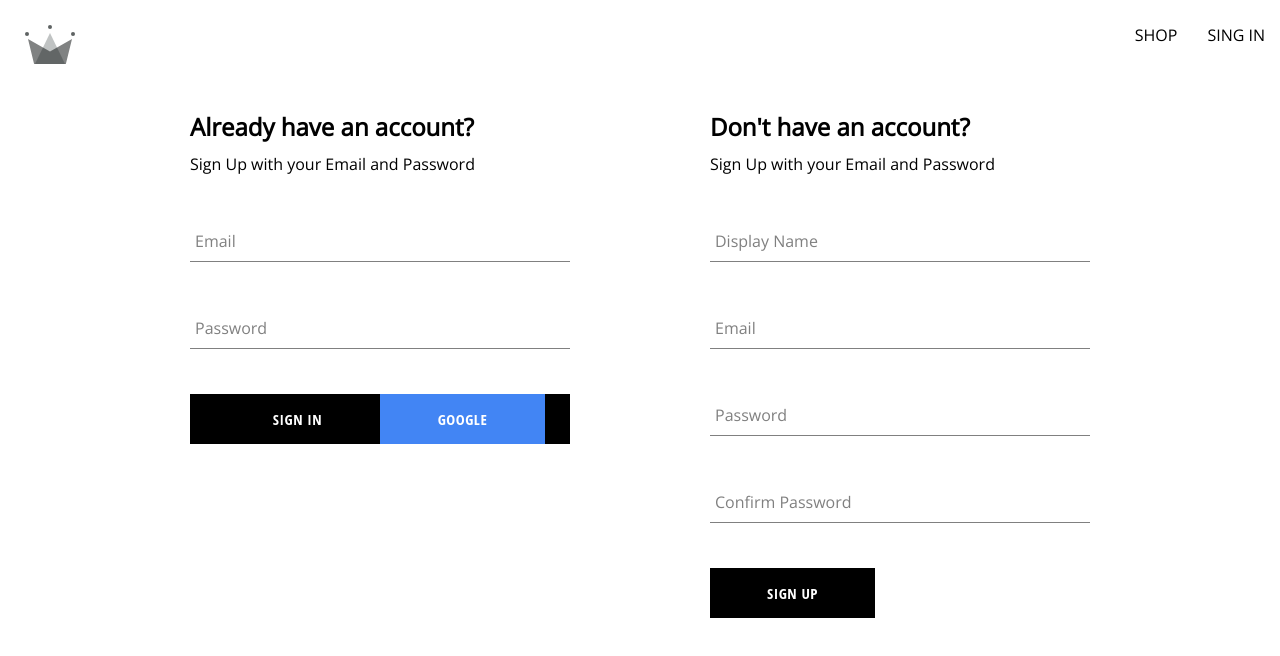
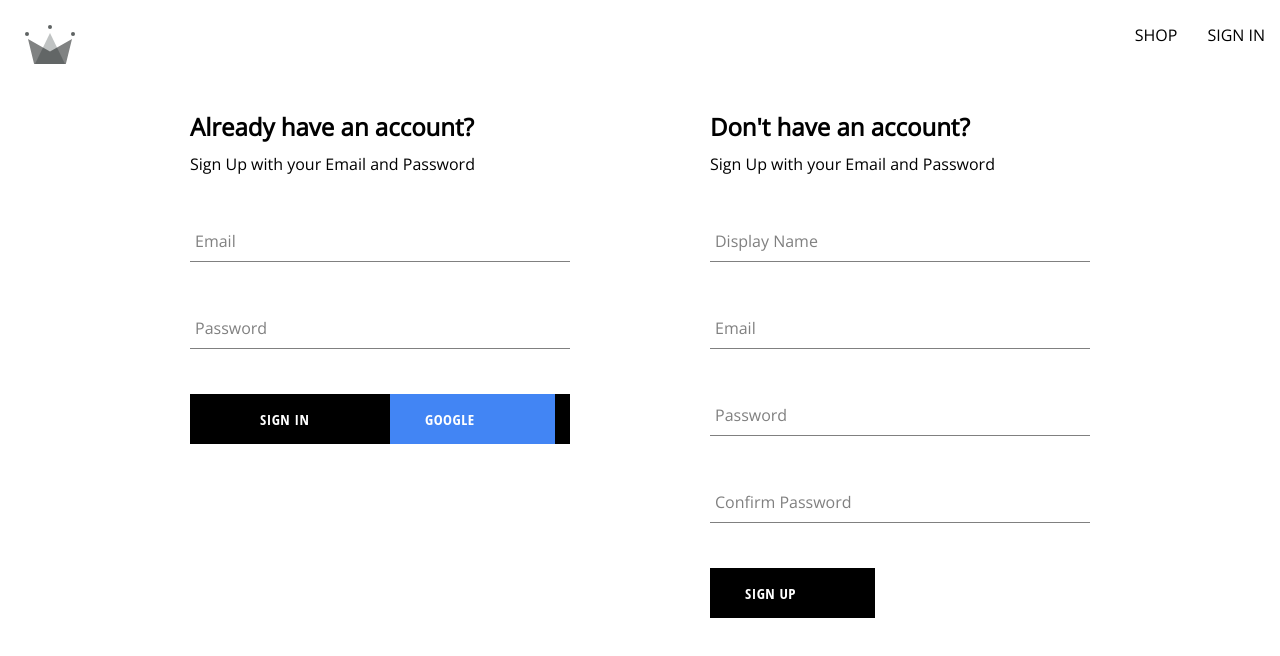
Before and after one commit to Aram-Eli/crwn-clothing, a React (Create React App) app: page /auth in a window 1280 px wide. Shown: the top 656 px of the page. Built offline with nearby package versions, Linux system fonts and the light colour scheme; no server answers; a web font is replaced by a local one.

Commit message:
Sorting out the state Managment and observer pattern within React

```diff
--- a/src/components/sign-in-form/sign-in-form.component.jsx
+++ b/src/components/sign-in-form/sign-in-form.component.jsx
@@ -4,6 +4,7 @@ import {useState} from "react";
 
 import FormInput from '../form-input/form-input.component';
 import Button from '../button/button.component';
+
 
 import {signInWithGooglePopup,
         createUserDocumentFromAuth,
@@ -21,15 +22,12 @@ const SignInForm = () => {
     const [formFields, setFormFields] = useState(defaultFormFields);
     const {email, password} = formFields;
 
-    console.log(formFields);
-
     const resetFormFields = () => {
       setFormFields(defaultFormFields);
     }
 
     const signInWithGoogle = async () => {
-      const { user } = await signInWithGooglePopup();
-      await createUserDocumentFromAuth(user);
+      await signInWithGooglePopup();
    };
 
 
@@ -37,8 +35,7 @@ const SignInForm = () => {
       event.preventDefault();
 
       try {
-        const response = await signInAuthUserWithEmailAndPassword(email, password);
-        console.log(response)
+        const {user} = await signInAuthUserWithEmailAndPassword(email, password);
         resetFormFields();
       } catch (error) {
         switch(error.code) {
@@ -46,7 +43,7 @@ const SignInForm = () => {
             alert('incorrect password for email');
             break;
            case 'auth/user-not-found':
-            alert('no user associcated with this email');
+            alert('No user associcated with this email');
             break;
           default:
             console.log(error)
@@ -86,7 +83,7 @@ const SignInForm = () => {
 
           <div className='button-container'>
             <Button type="submit">Sign In</Button>
-            <Button type='button' buttontype='google' onClick={signInWithGoogle}>Google SignIn</Button>
+            <Button type='button' buttontype='google' onClick={signInWithGoogle}>Google</Button>
           </div>
         </form>
       </div>
--- a/src/components/sign-in-form/sign-in-form.styles.scss
+++ b/src/components/sign-in-form/sign-in-form.styles.scss
@@ -10,7 +10,7 @@
     }
 
     .button-container {
-    // display: flex;
-    // justify-content: space-between;
+    display: flex;
+    justify-content: space-between;
     }
 }
--- /dev/null
+++ b/src/contexts/user.context.jsx
@@ -0,0 +1,29 @@
+
+
+import { createContext, useState, useEffect } from 'react';
+
+import {onAuthStateChangedListener, createUserDocumentFromAuth} from '../utils/firebase/firebase.utils';
+
+// as the actual value I want to access
+export const UserContext = createContext({
+  setCurrentUser: () => null,
+  currentUser: null,
+});
+
+export const UserProvider = ({children}) => {
+  const [currentUser, setCurrentUser] = useState(null);
+  const value = {currentUser, setCurrentUser};
+
+  useEffect(() => {
+     const unsubscribe = onAuthStateChangedListener((user) => {
+        if (user) {
+            createUserDocumentFromAuth(user);
+        }
+        setCurrentUser(user);
+     });
+
+     return unsubscribe;
+  }, []);
+
+  return <UserContext.Provider value={value}>{children}</UserContext.Provider>
+};
--- a/src/index.js
+++ b/src/index.js
@@ -2,16 +2,20 @@ import React from 'react';
 import ReactDOM from 'react-dom/client';
 import { BrowserRouter } from "react-router-dom";
 
+import App from './App';
+import { UserProvider } from './contexts/user.context';
+import reportWebVitals from 'react';
+
 import './index.scss';
-import App from './App';
-import reportWebVitals from './reportWebVitals';
 
 
 const root = ReactDOM.createRoot(document.getElementById('root'));
 root.render(
   <React.StrictMode>
      <BrowserRouter>
-        <App />
+        <UserProvider>
+           <App />
+        </UserProvider>
      </BrowserRouter>
   </React.StrictMode>
 );
--- a/src/routes/navigation/navigation.component.jsx
+++ b/src/routes/navigation/navigation.component.jsx
@@ -1,12 +1,18 @@
 
-import { Fragment } from 'react';
+import { Fragment, useContext } from 'react';
 import { Outlet, Link } from 'react-router-dom';
 
-import { ReactComponent as CrwnLogo } from '../../assets/crown.svg'
+import { ReactComponent as CrwnLogo } from '../../assets/crown.svg';
+import { UserContext } from '../../contexts/user.context';
+
+import { signOutUser } from '../../utils/firebase/firebase.utils';
 
 import './navigation.style.scss'
 
 const Navigation = () => {
+    const { currentUser } = useContext(UserContext);
+
+
     return (
       <Fragment>
         <div className="navigation">
@@ -17,9 +23,16 @@ const Navigation = () => {
              <Link className="nav-link" to='./shop'>
                 SHOP
              </Link>
-             <Link className="nav-link" to='./auth'>
-                SING IN
-             </Link>
+             {currentUser ? (
+                <span className='nav-link' onClick={signOutUser}>
+                {' '}
+                SIGN OUT{' '}
+                </span>
+                ) : (
+                  <Link className="nav-link" to='./auth'>
+                SIGN IN
+                  </Link>
+               )}
            </div>
         </div>
         <Outlet />
--- a/src/utils/firebase/firebase.utils.js
+++ b/src/utils/firebase/firebase.utils.js
@@ -7,6 +7,8 @@ import {
   GoogleAuthProvider,
   createUserWithEmailAndPassword,
   signInWithEmailAndPassword,
+  signOut,
+  onAuthStateChanged,
 } from 'firebase/auth';
 import {
   getFirestore,
@@ -75,3 +77,8 @@ export const signInAuthUserWithEmailAndPassword = async (email, password) => {
 
   return await signInWithEmailAndPassword(auth, email, password);
 }
+
+export const signOutUser = async () => await signOut(auth);
+
+export const onAuthStateChangedListener = (callback) =>
+  onAuthStateChanged(auth, callback);
```
Also changed, not shown: src/components/sign-up-form/sign-up-form.component.jsx (+4 -3 lines).
